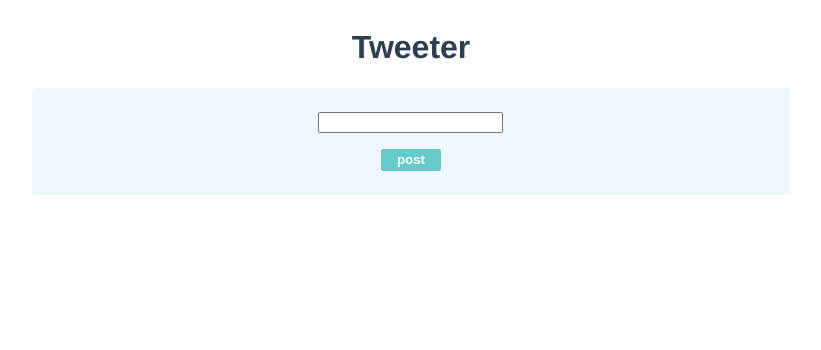
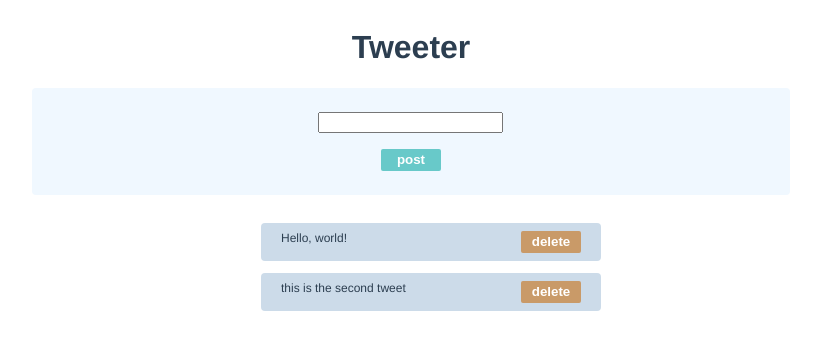
Before and after one commit to inatonix/vue-guide, a Vue app in the folder vue-guide/: page / in a window 1280 px wide. Shown: the top 350 px of the page, without its empty margins (229-1050 px from the left). Built offline with nearby package versions, Linux system fonts and the light colour scheme.

Commit message:
section6 initialize

```diff
--- a/vue-guide/src/App.vue
+++ b/vue-guide/src/App.vue
@@ -2,11 +2,11 @@
 // This starter template is using Vue 3 <script setup> SFCs
 // Check out https://v3.vuejs.org/api/sfc-script-setup.html#sfc-script-setup
 // import HelloWorld from './components/HelloWorld.vue'
-import Payment from './components/Payment.vue';
+import Tweet from './components/Tweet.vue';
 </script>
 
 <template>
-  <Payment />
+  <Tweet />
 </template>
 
 <style>
--- a/vue-guide/src/components/Payment.vue
+++ /dev/null
@@ -1,56 +0,0 @@
-<script setup lang="ts">
-import { ref, reactive, computed, watch, toRefs, onMounted, onBeforeMount, onUpdated } from 'vue'
-
-</script>
-
-<template>
-  <div class="container">
-    <h1>Tweeter</h1>
-    <div class="form-container">
-      <input />
-      <button class="save-button">post</button>
-    </div>
-  </div>
-</template>
-
-<style scoped>
-.container {
-  display: flex;
-  flex-direction: column;
-  align-items: center;
-}
-
-.form-container {
-  display: flex;
-  flex-direction: column;
-  align-items: center;
-  background-color: aliceblue;
-  padding: 24px 0;
-  width: 60%;
-  margin-bottom: 12px;
-  border-radius: 4px;
-}
-
-button {
-  color: #fff;
-  font-weight: bold;
-  background-color: #68c9c9;
-  border-radius: 2px;
-  border: none;
-  width: 60px;
-  height: 22px;
-}
-
-button:hover {
-  background-color: #37bdbd;
-}
-
-input {
-  margin-bottom: 16px;
-}
-
-label {
-  font-size: 20px;
-  font-weight: bold;
-}
-</style>
--- /dev/null
+++ b/vue-guide/src/components/Tweet.vue
@@ -0,0 +1,103 @@
+<script setup lang="ts">
+import { ref } from 'vue'
+const tweets = ref([{ id: 0, description: 'Hello, world!' }, { id: 1, description: 'this is the second tweet' }])
+const inputtingDescription = ref<string>('')
+
+const postTweet = () => {
+  const tweet = { id: Math.random(), description: inputtingDescription.value }
+  tweets.value.push(tweet)
+  inputtingDescription.value = ''
+}
+
+const deleteTweet = (id: number) => {
+  tweets.value = tweets.value.filter(t => t.id !== id)
+}
+
+</script>
+
+<template>
+  <div class="container">
+    <h1>Tweeter</h1>
+    <div class="form-container">
+      <input v-model="inputtingDescription" />
+      <button class="save-button" @click="postTweet()">post</button>
+    </div>
+    <div class="tweet-container">
+      <p v-if="tweets.length <= 0">No tweets have been added</p>
+      <ul v-else>
+        <li v-for="tweet in tweets" :key="tweet.id" class="tweet-list">
+          <span>{{ tweet.description }}</span>
+          <button @click="deleteTweet(tweet.id)" class="delete-button">delete</button>
+        </li>
+      </ul>
+    </div>
+  </div>
+</template>
+
+<style scoped>
+.container {
+  display: flex;
+  flex-direction: column;
+  align-items: center;
+}
+
+.form-container {
+  display: flex;
+  flex-direction: column;
+  align-items: center;
+  background-color: aliceblue;
+  padding: 24px 0;
+  width: 60%;
+  margin-bottom: 12px;
+  border-radius: 4px;
+}
+
+.tweet-list {
+  list-style: none;
+  margin-bottom: 12px;
+  border-radius: 4px;
+  font-size: 12px;
+  display: flex;
+  justify-content: space-between;
+  background-color: rgb(204, 219, 233);
+  padding: 8px 20px;
+  width: 300px;
+}
+
+.save-button {
+  color: #fff;
+  font-weight: bold;
+  background-color: #68c9c9;
+  border-radius: 2px;
+  border: none;
+  width: 60px;
+  height: 22px;
+}
+
+.save-button:hover {
+  background-color: #37bdbd;
+}
+
+.delete-button {
+  color: #fff;
+  font-weight: bold;
+  background-color: #c99a68;
+  border-radius: 2px;
+  border: none;
+  width: 60px;
+  height: 22px;
+}
+
+.delete-button:hover {
+  background-color: #ac783f;
+}
+
+input {
+  margin-bottom: 16px;
+}
+
+label {
+  font-size: 20px;
+  font-weight: bold;
+}
+</style>
```
